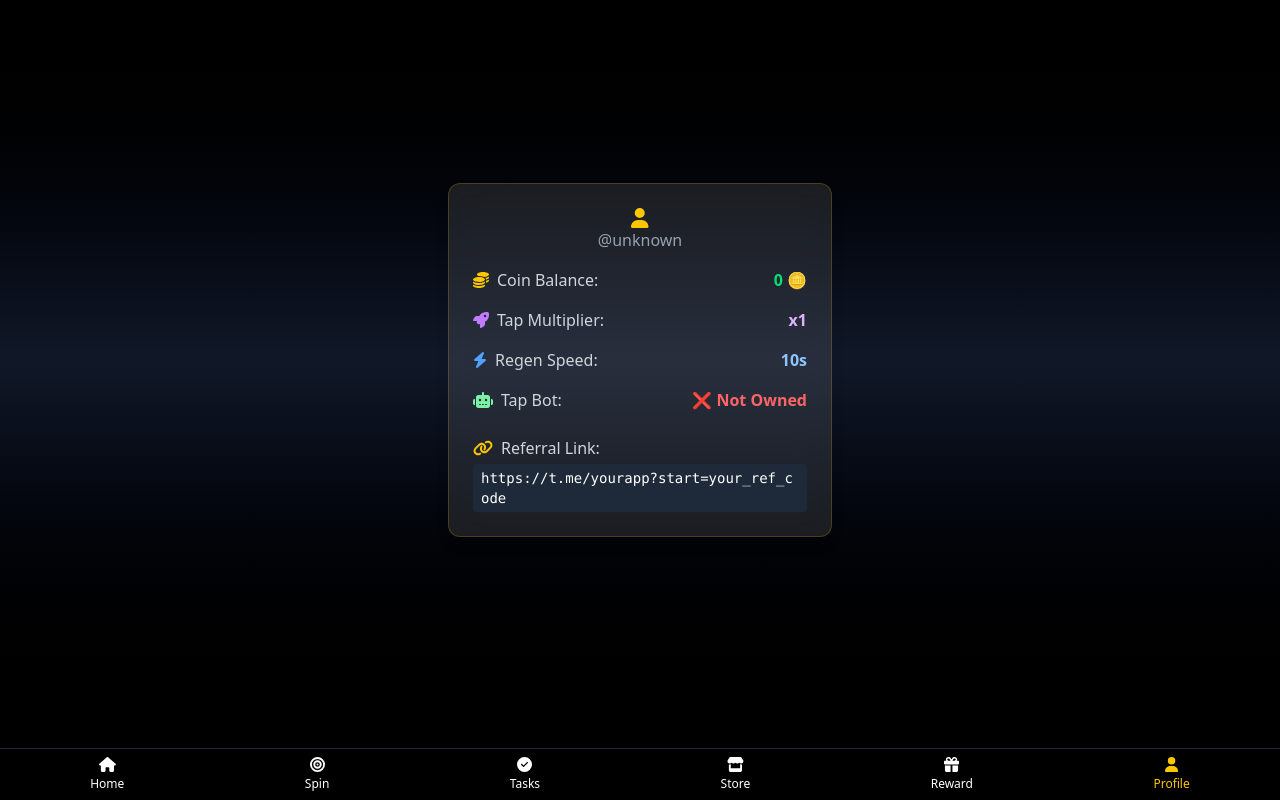
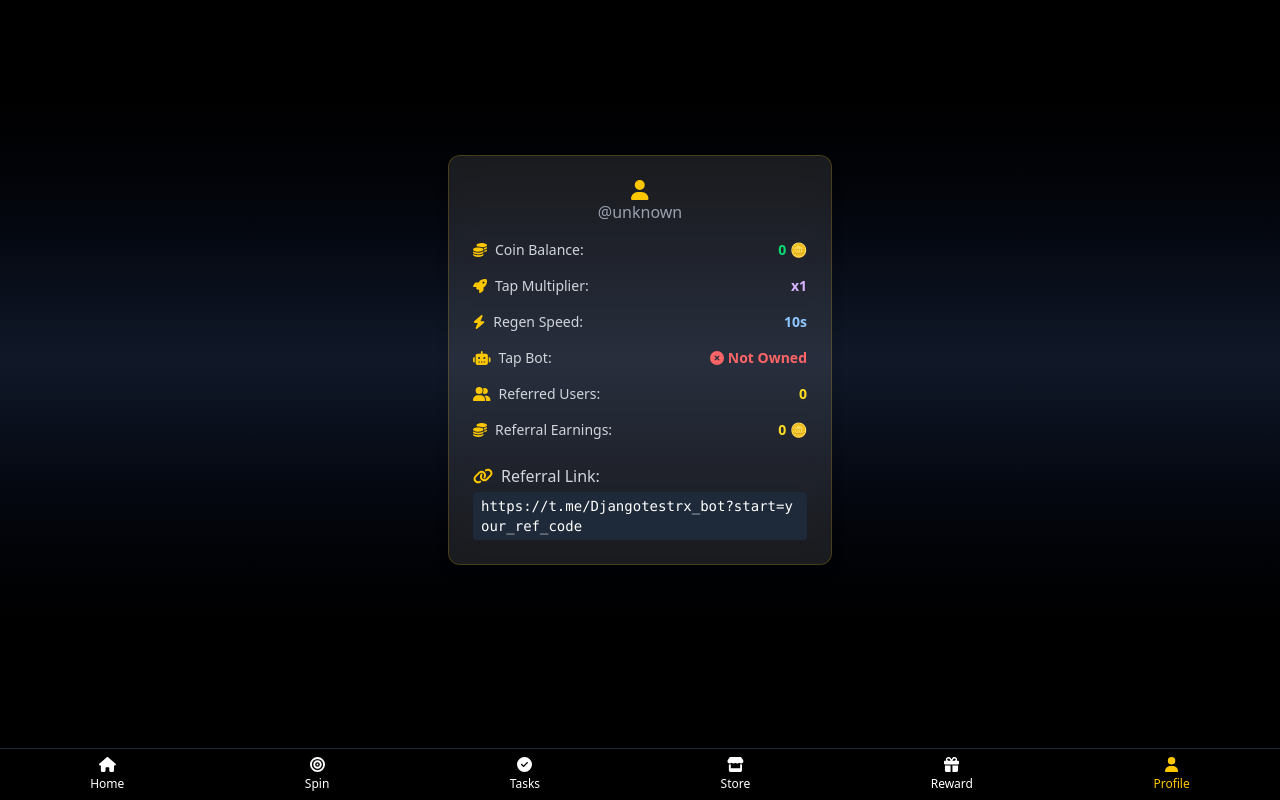
Before and after one commit to PLUTOX-DEV/TPE, a React (Vite) app: page /profile in a window 1280 px wide. Built offline with nearby package versions, Linux system fonts and the light colour scheme.

Commit message:
UI IMPROVEMENT  AND REFERRAL UPDATE

```diff
--- a/src/App.jsx
+++ b/src/App.jsx
@@ -28,6 +28,28 @@ export default function App() {
         };
         localStorage.setItem("telegramUser", JSON.stringify(userInfo));
         console.log("Telegram User:", userInfo);
+
+        // ✅ Referral tracking + reward
+        const startParam = tg.initDataUnsafe?.start_param;
+        const hasVisited = localStorage.getItem("hasVisited");
+
+        if (startParam && !hasVisited && startParam !== user.username) {
+          localStorage.setItem("referrer", startParam);
+          localStorage.setItem("hasVisited", "true");
+
+          // Count referral
+          const referrals = JSON.parse(localStorage.getItem("referrals") || "{}");
+          referrals[startParam] = (referrals[startParam] || 0) + 1;
+          localStorage.setItem("referrals", JSON.stringify(referrals));
+
+          // Reward referrer (store under wallet_username)
+          const walletKey = `wallet_${startParam}`;
+          const currentReward = parseInt(localStorage.getItem(walletKey)) || 0;
+          const newReward = currentReward + 20; // Reward amount
+          localStorage.setItem(walletKey, newReward);
+
+          console.log(`✅ ${startParam} referred a user and earned 20 coins.`);
+        }
       }
     }
   }, []);
@@ -42,6 +64,7 @@ export default function App() {
         <Route path="/store" element={<Store />} />
         <Route path="/daily-reward" element={<DailyReward />} />
       </Routes>
+
       <Analytics />
       <SpeedInsights />
       <BottomNav />
--- a/src/pages/Profile.jsx
+++ b/src/pages/Profile.jsx
@@ -7,6 +7,10 @@ import {
   faRobot,
   faLink,
   faRocket,
+  faUserFriends,
+  faCheckCircle,
+  faTimesCircle,
+  // faCopy,
 } from '@fortawesome/free-solid-svg-icons';
 
 export default function Profile() {
@@ -15,6 +19,8 @@ export default function Profile() {
   const [regenSpeed, setRegenSpeed] = useState(10000);
   const [hasTapBot, setHasTapBot] = useState(false);
   const [user, setUser] = useState(null);
+  const [refCount, setRefCount] = useState(0);
+  const [refEarnings, setRefEarnings] = useState(0);
 
   useEffect(() => {
     setCoins(parseInt(localStorage.getItem("tapCoins")) || 0);
@@ -25,8 +31,18 @@ export default function Profile() {
     const savedUser = JSON.parse(localStorage.getItem("telegramUser"));
     if (savedUser) {
       setUser(savedUser);
+
+      const referrals = JSON.parse(localStorage.getItem("referrals") || "{}");
+      const count = referrals[savedUser.username] || 0;
+      setRefCount(count);
+
+      const walletKey = `wallet_${savedUser.username}`;
+      const earnings = parseInt(localStorage.getItem(walletKey)) || 0;
+      setRefEarnings(earnings);
     }
   }, []);
+
+  const referralLink = `https://t.me/Djangotestrx_bot?start=${user?.username || 'your_ref_code'}`;
 
   return (
     <div className="flex flex-col items-center justify-center min-h-[90vh] px-4 bg-gradient-to-b from-black via-gray-900 to-black text-white">
@@ -46,39 +62,22 @@ export default function Profile() {
           <p className="text-gray-400">@{user?.username || 'unknown'}</p>
         </div>
 
-        <div className="space-y-4">
-          <div className="flex justify-between items-center">
-            <span className="text-gray-300">
-              <FontAwesomeIcon icon={faCoins} className="text-yellow-400 mr-2" />
-              Coin Balance:
+        <div className="space-y-4 text-sm">
+          <InfoRow icon={faCoins} label="Coin Balance:" value={`${coins} 🪙`} color="text-green-400" />
+          <InfoRow icon={faRocket} label="Tap Multiplier:" value={`x${multiplier}`} color="text-purple-300" />
+          <InfoRow icon={faBolt} label="Regen Speed:" value={`${regenSpeed / 1000}s`} color="text-blue-300" />
+          <InfoRow
+            icon={faRobot}
+            label="Tap Bot:"
+            value={
+              <span className={`flex items-center gap-1 font-bold ${hasTapBot ? 'text-green-400' : 'text-red-400'}`}>
+                <FontAwesomeIcon icon={hasTapBot ? faCheckCircle : faTimesCircle} />
+                {hasTapBot ? "Owned" : "Not Owned"}
               </span>
-            <span className="text-green-400 font-bold">{coins} 🪙</span>
-          </div>
-
-          <div className="flex justify-between items-center">
-            <span className="text-gray-300">
-              <FontAwesomeIcon icon={faRocket} className="text-purple-400 mr-2" />
-              Tap Multiplier:
-            </span>
-            <span className="text-purple-300 font-bold">x{multiplier}</span>
-          </div>
-
-          <div className="flex justify-between items-center">
-            <span className="text-gray-300">
-              <FontAwesomeIcon icon={faBolt} className="text-blue-400 mr-2" />
-              Regen Speed:
-            </span>
-            <span className="text-blue-300 font-bold">{regenSpeed / 1000}s</span>
-          </div>
-
-          <div className="flex justify-between items-center">
-            <span className="text-gray-300">
-              <FontAwesomeIcon icon={faRobot} className="text-green-300 mr-2" />
-              Tap Bot:
-            </span>
-            <span className={hasTapBot ? "text-green-400 font-bold" : "text-red-400 font-bold"}>
-              {hasTapBot ? "✅ Owned" : "❌ Not Owned"}
-            </span>
+            }
+          />
+          <InfoRow icon={faUserFriends} label="Referred Users:" value={refCount} color="text-yellow-300" />
+          <InfoRow icon={faCoins} label="Referral Earnings:" value={`${refEarnings} 🪙`} color="text-yellow-300" />
         </div>
 
         <div className="mt-6">
@@ -87,11 +86,34 @@ export default function Profile() {
             Referral Link:
           </p>
           <code className="bg-gray-800 px-2 py-1 rounded text-sm block text-white break-all">
-              https://t.me/yourapp?start={user?.username || 'your_ref_code'}
+            {referralLink}
           </code>
-          </div>
+
+          {/* Optional Copy Button
+          <button
+            className="mt-2 text-xs text-blue-400 hover:underline"
+            onClick={() => {
+              navigator.clipboard.writeText(referralLink);
+              alert("Referral link copied!");
+            }}
+          >
+            <FontAwesomeIcon icon={faCopy} className="mr-1" />
+            Copy
+          </button> */}
         </div>
       </div>
     </div>
   );
 }
+
+function InfoRow({ icon, label, value, color = "text-white" }) {
+  return (
+    <div className="flex justify-between items-center">
+      <span className="text-gray-300 flex items-center gap-2">
+        <FontAwesomeIcon icon={icon} className="text-yellow-400" />
+        {label}
+      </span>
+      <span className={`font-bold ${color}`}>{value}</span>
+    </div>
+  );
+}
--- a/src/pages/Tasks.jsx
+++ b/src/pages/Tasks.jsx
@@ -1,7 +1,8 @@
 import React, { useState, useEffect } from "react";
 import { FontAwesomeIcon } from "@fortawesome/react-fontawesome";
-import { faUserFriends, faCheckCircle } from "@fortawesome/free-solid-svg-icons";
+import { faUserFriends, faCheckCircle, faCheck } from "@fortawesome/free-solid-svg-icons";
 import { faTwitter, faTelegram } from "@fortawesome/free-brands-svg-icons";
+
 
 const TASKS = [
   {
@@ -82,12 +83,24 @@ export default function Tasks() {
 
             {/* Buttons */}
             <div className="flex gap-3">
-              <button
-                onClick={() => handleVisit(task.id, task.link)}
-                className="bg-blue-600 hover:bg-blue-700 px-4 py-2 text-sm rounded-lg font-bold"
-              >
-                {visitedTasks[task.id] ? "✅ Visited" : "Visit"}
-              </button>
+           <button
+  onClick={() => handleVisit(task.id, task.link)}
+  disabled={visitedTasks[task.id]}
+  className={`bg-blue-600 hover:bg-blue-700 px-4 py-2 text-sm rounded-lg font-bold flex items-center gap-2 ${
+    visitedTasks[task.id] ? "opacity-50 cursor-not-allowed" : ""
+  }`}
+>
+  {visitedTasks[task.id] ? (
+    <>
+      <FontAwesomeIcon icon={faCheck} />
+      Visited
+    </>
+  ) : (
+    "Visit"
+  )}
+</button>
+
+
 
               <button
                 onClick={() => handleClaim(task)}
```
Lines whose indentation alone changed are shown as unchanged.
